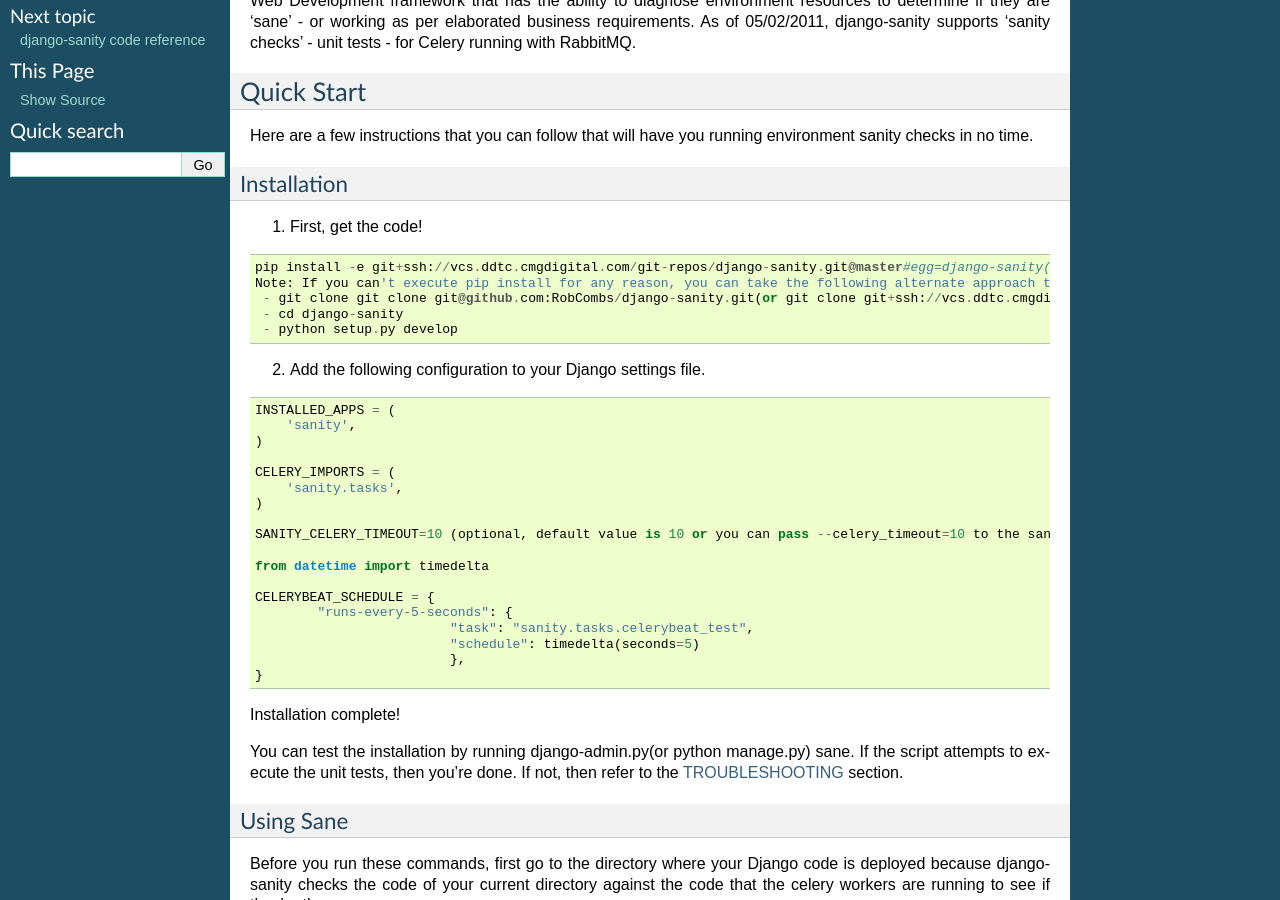
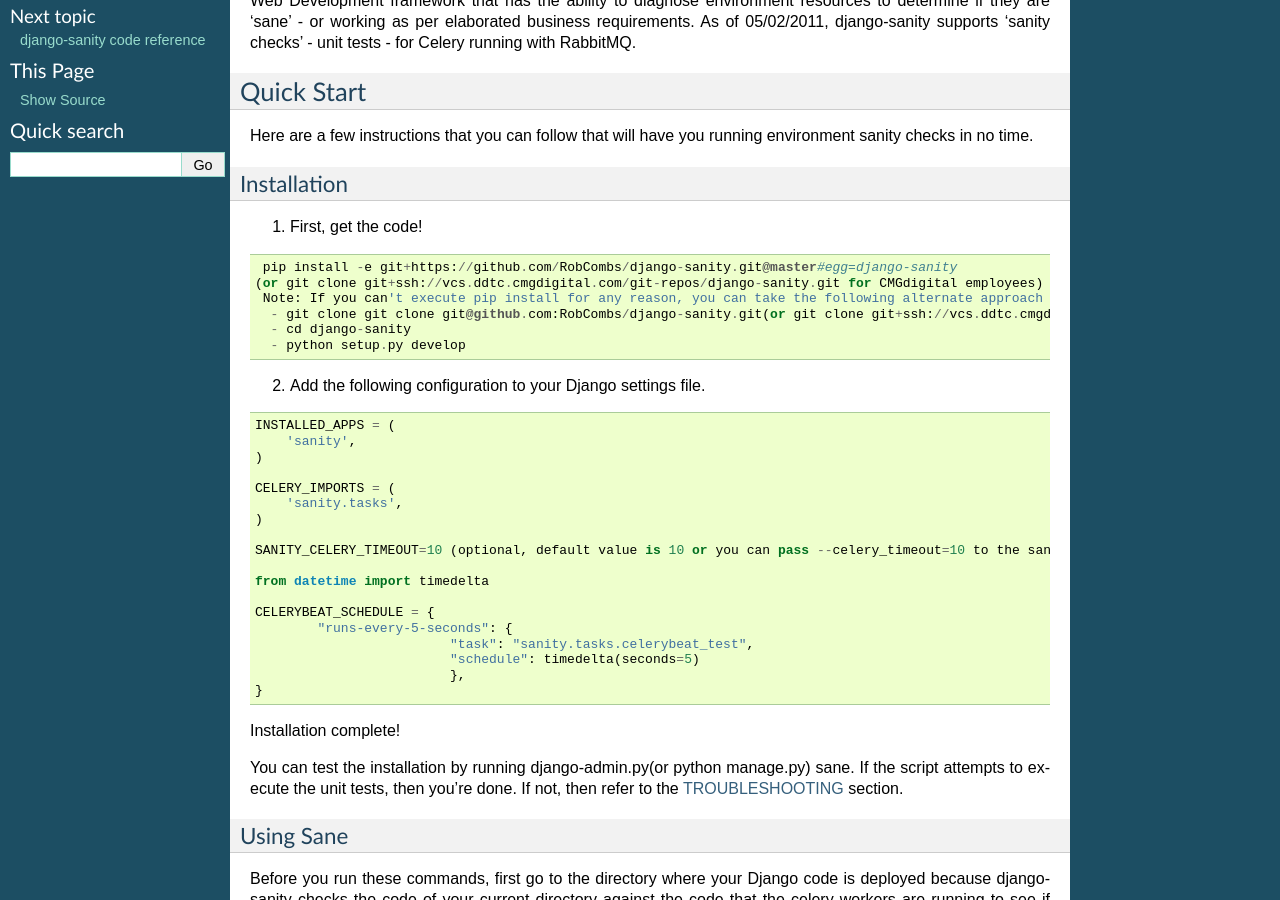
Before and after one commit to RobCombs/django-sanity, a Sphinx documentation site: the page built from docs/source/framework/getting_started.rst, in a window 1280 px wide and 900 px high, scrolled down 356 px. Built offline with Sphinx 7.4.7, drawn with Linux system fonts in a browser that asks for light colours.

Commit message:
Updated the docs with an alternative pip install url for fetching the django-sanity repo.

```diff
--- a/docs/source/framework/getting_started.rst
+++ b/docs/source/framework/getting_started.rst
@@ -27,7 +27,8 @@
 
 ::
 
-  pip install -e git+ssh://vcs.ddtc.cmgdigital.com/git-repos/django-sanity.git@master#egg=django-sanity(or git clone git+ssh://vcs.ddtc.cmgdigital.com/git-repos/django-sanity.git for CMGdigital employees)
+  pip install -e git+https://github.com/RobCombs/django-sanity.git@master#egg=django-sanity
+ (or git clone git+ssh://vcs.ddtc.cmgdigital.com/git-repos/django-sanity.git for CMGdigital employees)
   Note: If you can't execute pip install for any reason, you can take the following alternate approach to get django-sanity installed:
    - git clone git clone git@github.com:RobCombs/django-sanity.git(or git clone git+ssh://vcs.ddtc.cmgdigital.com/git-repos/django-sanity.git for CMGdigital employees)
    - cd django-sanity
```
